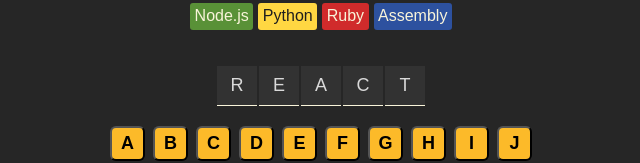
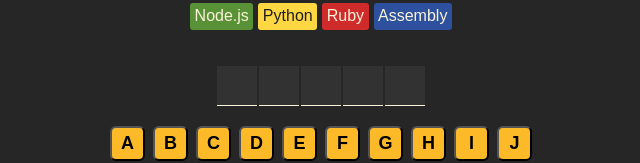
Before and after one commit to jihanv/assembly-endgame, a React (Vite) app: page / in a window 1280 px wide. Shown: the part 253-416 px from the top of the page, without its empty margins (319-959 px from the left). Built offline with nearby package versions, Linux system fonts and the light colour scheme.

Commit message:
Hide letters to be guessed until the letter has been guessed

```diff
--- a/src/App.css
+++ b/src/App.css
@@ -81,6 +81,12 @@
   align-items: center;
   font-size: 1.125rem;
   border-bottom: 1px solid #F9F4DA;
+
+}
+
+.hidden {
+  color: transparent;
+  user-select: none;
 }
 
 .keyboard {
@@ -123,6 +129,6 @@
   background: #10A95B;
 }
 
-button.incorrect {
+.incorrect {
   background: #EC5D49;
 }
--- a/src/App.jsx
+++ b/src/App.jsx
@@ -30,11 +30,20 @@
     </span>
   ));
 
-  const letterElements = currentWord.split("").map((letter, index) => (
-    <span key={index} className="letter">
-      {letter.toUpperCase()}
-    </span>
-  ));
+  const letterElements = currentWord.split("").map((letter, index) => {
+    const isGuessed = guessedLetters.includes(letter)
+    const isCorrect = isGuessed && currentWord.includes(letter)
+
+    const letterElementClass = clsx({
+      letter: true,
+      hidden: !isCorrect,
+    })
+    return (
+      <span key={index} className={letterElementClass}>
+        {letter.toUpperCase()}
+      </span>
+    )
+  });
 
   const keys = alphabet.split("").map((key, index) => {
     const isGuessed = guessedLetters.includes(key)
```
